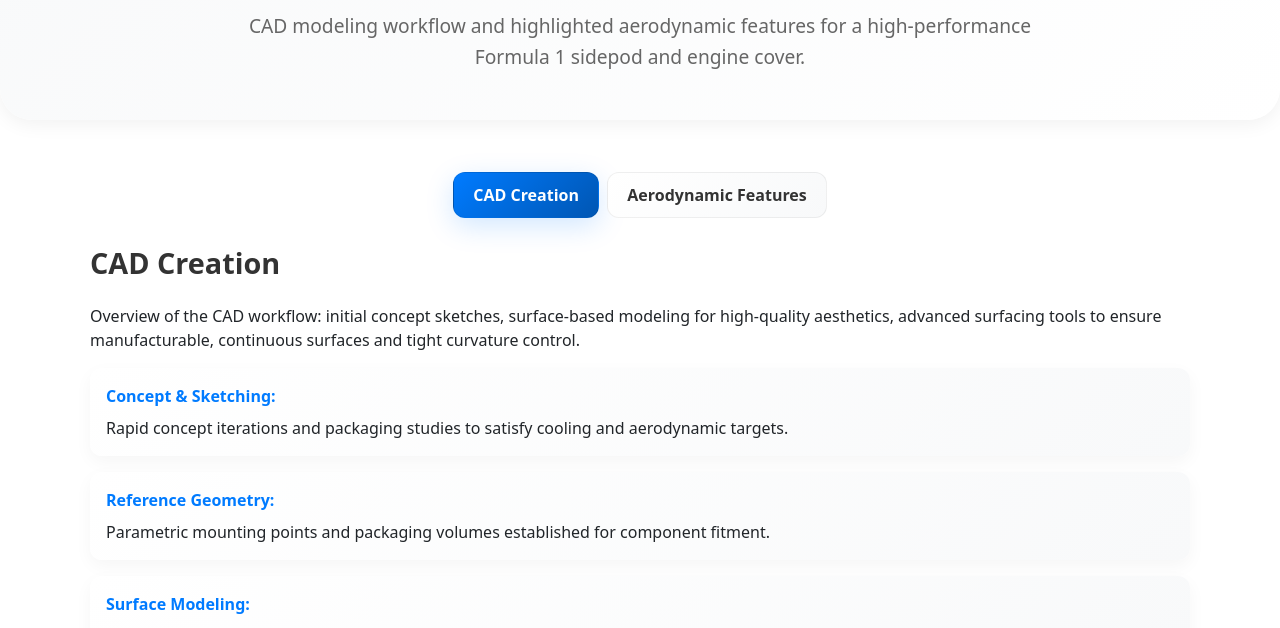
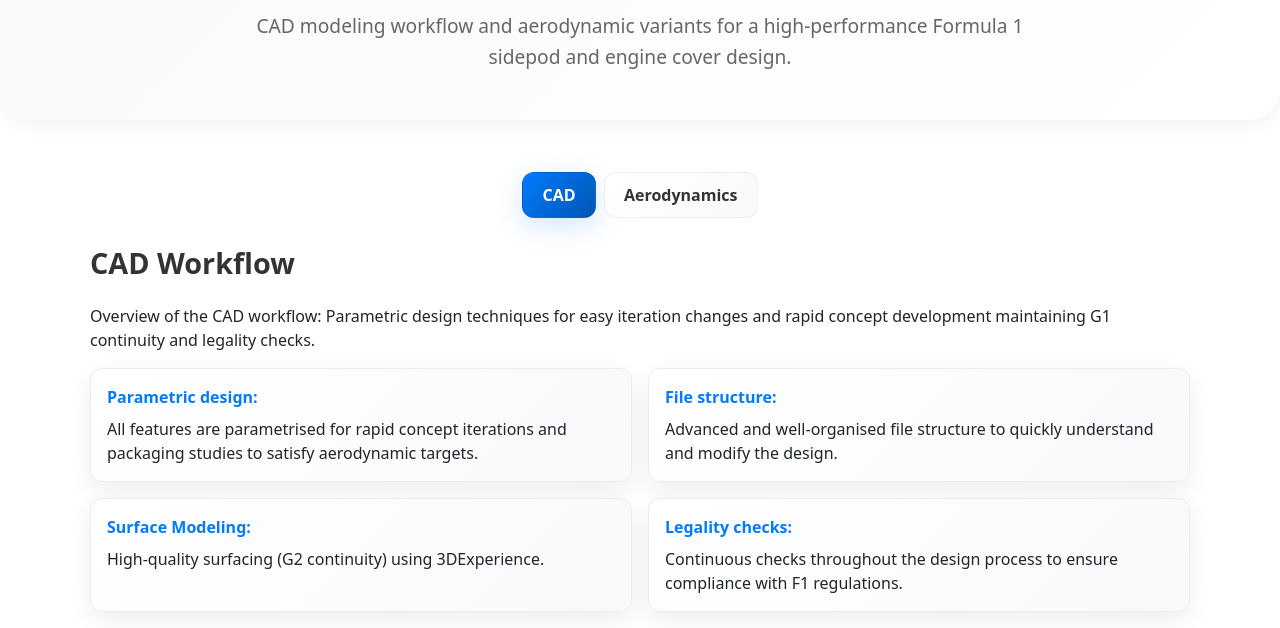
Before and after one commit to a-doral/-a-doral-.github.io, a plain HTML site: page Project1.html in a window 1280 px wide. Shown: the part 165-793 px from the top of the page. Drawn offline with nearby package versions, Linux system fonts and the light colour scheme.

Commit message:
modified:   Assets/CSS/style.css

```diff
--- a/Assets/CSS/style.css
+++ b/Assets/CSS/style.css
@@ -1008,9 +1008,33 @@ footer {
 .panel .section-title { margin-top: 0; }
 
 /* Slightly adjust methodology-item look inside these panels */
-.panel .methodology-item { background: linear-gradient(135deg, #ffffff 0%, #f8f9fa 100%); padding: 1rem; border-radius: 0.75rem; box-shadow: 0 6px 18px rgba(0,0,0,0.04); margin-bottom: 1rem; }
+.panel .methodology-list {
+    display: grid;
+    grid-template-columns: repeat(2, 1fr);
+    gap: 1rem;
+    list-style: none;
+    padding: 0;
+}
+.panel .methodology-item {
+    background: linear-gradient(135deg, #ffffff 0%, #f8f9fa 100%);
+    padding: 1rem;
+    border-radius: 0.75rem;
+    box-shadow: 0 8px 25px rgba(0, 0, 0, 0.07); /* Increased shadow */
+    margin-bottom: 0;
+    border: 1px solid #e9ecef; /* Added border */
+    transition: transform 0.3s ease, box-shadow 0.3s ease; /* Add transition for hover */
+}
 
-/* Project card layout for panels */
+.panel .methodology-item:hover {
+    transform: translateY(-3px);
+    box-shadow: 0 12px 30px rgba(0, 0, 0, 0.1);
+}
+
+/* If there's an odd number of items, make the last one span both columns */
+.panel .methodology-item:last-child:nth-child(odd) {
+    grid-column: span 2;
+}
+
 .project-card { background: linear-gradient(135deg, #ffffff 0%, #f8f9fa 100%); border: 1px solid rgba(0,0,0,0.06); }
 .project-card-img { width: 220px; height: 140px; object-fit: cover; flex-shrink: 0; }
 
@@ -1061,6 +1085,15 @@ footer {
 }
 
 @media (max-width: 768px) {
+    .panel .methodology-list {
+        grid-template-columns: 1fr; /* Revert to single column on mobile */
+    }
+    .panel .methodology-item {
+        margin-bottom: 1rem; /* Restore margin for mobile view */
+    }
+    .panel .methodology-item:last-child:nth-child(odd) {
+        grid-column: span 1; /* Reset span for mobile */
+    }
     .project-card { flex-direction: column; }
     .project-card-img { width: 100%; height: auto; object-fit: contain; max-height: 280px; }
 }
--- a/Project1.html
+++ b/Project1.html
@@ -22,7 +22,7 @@
     <header class="project-header">
         <div class="container text-center">
             <h1 class="project-title">F1 Bodywork - CAD & Aerodynamics</h1>
-            <p class="project-subtitle">CAD modeling workflow and highlighted aerodynamic features for a high-performance Formula 1 sidepod and engine cover.</p>
+            <p class="project-subtitle">CAD modeling workflow and aerodynamic variants for a high-performance Formula 1 sidepod and engine cover design.</p>
         </div>
     </header>
 
@@ -30,20 +30,21 @@
         <!-- Horizontal selector -->
         <div class="selector-wrapper mb-4">
             <div class="selector" role="tablist" aria-label="Project sections">
-                <button class="selector-item active" data-target="cad" role="tab" aria-selected="true">CAD Creation</button>
-                <button class="selector-item" data-target="aero" role="tab" aria-selected="false">Aerodynamic Features</button>
+                <button class="selector-item active" data-target="cad" role="tab" aria-selected="true">CAD</button>
+                <button class="selector-item" data-target="aero" role="tab" aria-selected="false">Aerodynamics</button>
             </div>
         </div>
 
         <!-- Content panels -->
         <div class="panel-container">
             <section id="cad" class="panel active">
-                <h3 class="section-title">CAD Creation</h3>
-                <p>Overview of the CAD workflow: initial concept sketches, surface-based modeling for high-quality aesthetics, advanced surfacing tools to ensure manufacturable, continuous surfaces and tight curvature control.</p>
+                <h3 class="section-title">CAD Workflow</h3>
+                <p>Overview of the CAD workflow: Parametric design techniques for easy iteration changes and rapid concept development maintaining G1 continuity and legality checks.</p>
                 <ul class="methodology-list">
-                    <li class="methodology-item"><strong>Concept & Sketching:</strong> Rapid concept iterations and packaging studies to satisfy cooling and aerodynamic targets.</li>
-                    <li class="methodology-item"><strong>Reference Geometry:</strong> Parametric mounting points and packaging volumes established for component fitment.</li>
-                    <li class="methodology-item"><strong>Surface Modeling:</strong> High-quality surfacing (G2 continuity) using 3DExperience and SolidWorks surface tools.</li>
+                    <li class="methodology-item"><strong>Parametric design:</strong> All features are parametrised for rapid concept iterations and packaging studies to satisfy aerodynamic targets.
+                    <li class="methodology-item"><strong>File structure:</strong> Advanced and well-organised file structure to quickly understand and modify the design.</li>
+                    <li class="methodology-item"><strong>Surface Modeling:</strong> High-quality surfacing (G2 continuity) using 3DExperience.</li>
+                    <li class="methodology-item"><strong>Legality checks:</strong> Continuous checks throughout the design process to ensure compliance with F1 regulations.</li>
                 </ul>
                 <div class="mt-4">
                     <div class="project-card d-flex align-items-start gap-3 p-3 rounded shadow-sm">
@@ -76,13 +77,8 @@
             </section>
 
             <section id="aero" class="panel">
-                <h3 class="section-title">Aerodynamic Features</h3>
+                <h3 class="section-title">Aerodynamic Design</h3>
                 <p>This section highlights design decisions taken to influence airflow, cooling, and downforce generation.</p>
-                <ul class="methodology-list">
-                    <li class="methodology-item"><strong>Sidepod Inlet Shaping:</strong> Optimized for internal ducting and radiator performance while minimising drag.</li>
-                    <li class="methodology-item"><strong>Engine Cover & Shark Fin:</strong> Designed to stabilise yaw behavior and smooth flow to the rear wing.</li>
-                    <li class="methodology-item"><strong>Underbody Interfaces:</strong> Smooth transitions to reduce separation and recover energy towards the diffuser.</li>
-                </ul>
                 <div class="mt-4">
                     <div class="project-card d-flex align-items-start gap-3 p-3 rounded shadow-sm">
                         <img src="Assets/Images/Bodywork/Thumbnail.png" alt="Aero Variant" class="project-card-img rounded clickable-image" data-full="Assets/Images/Bodywork/Thumbnail.png">
```
